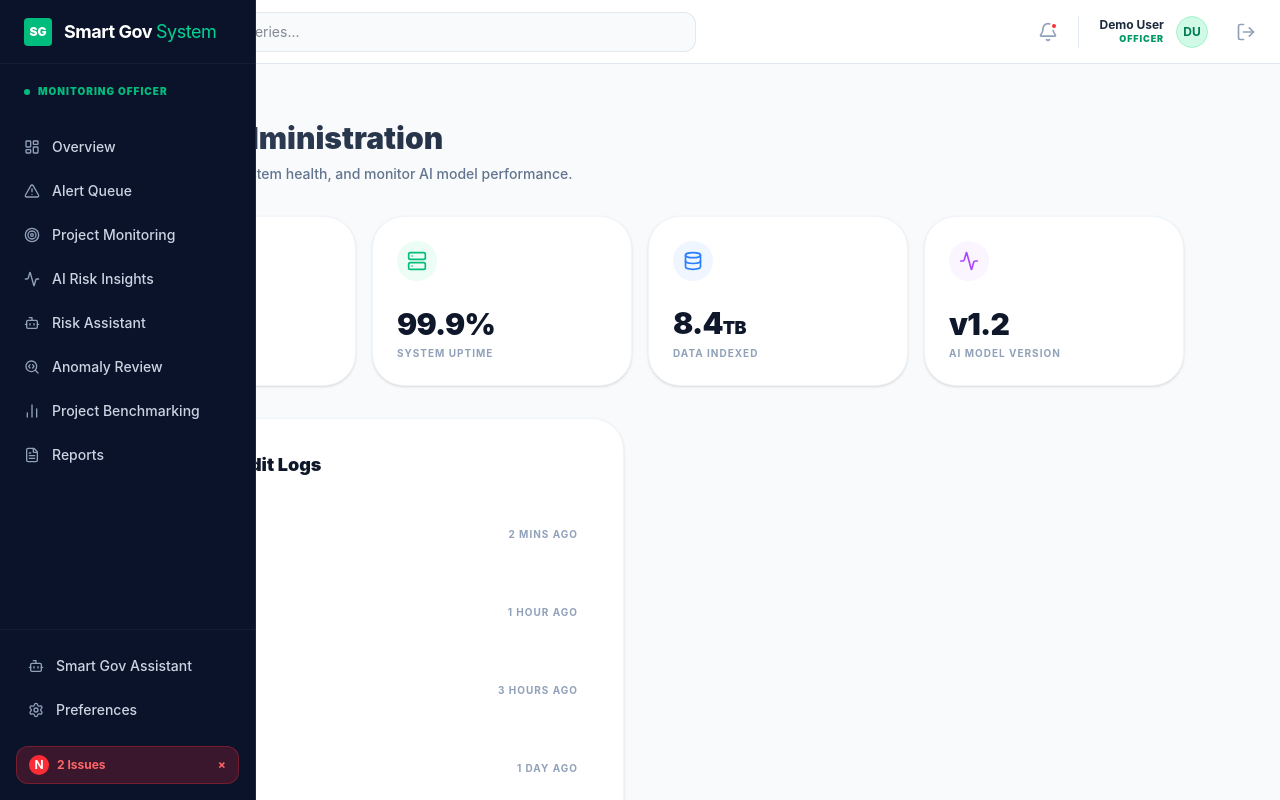
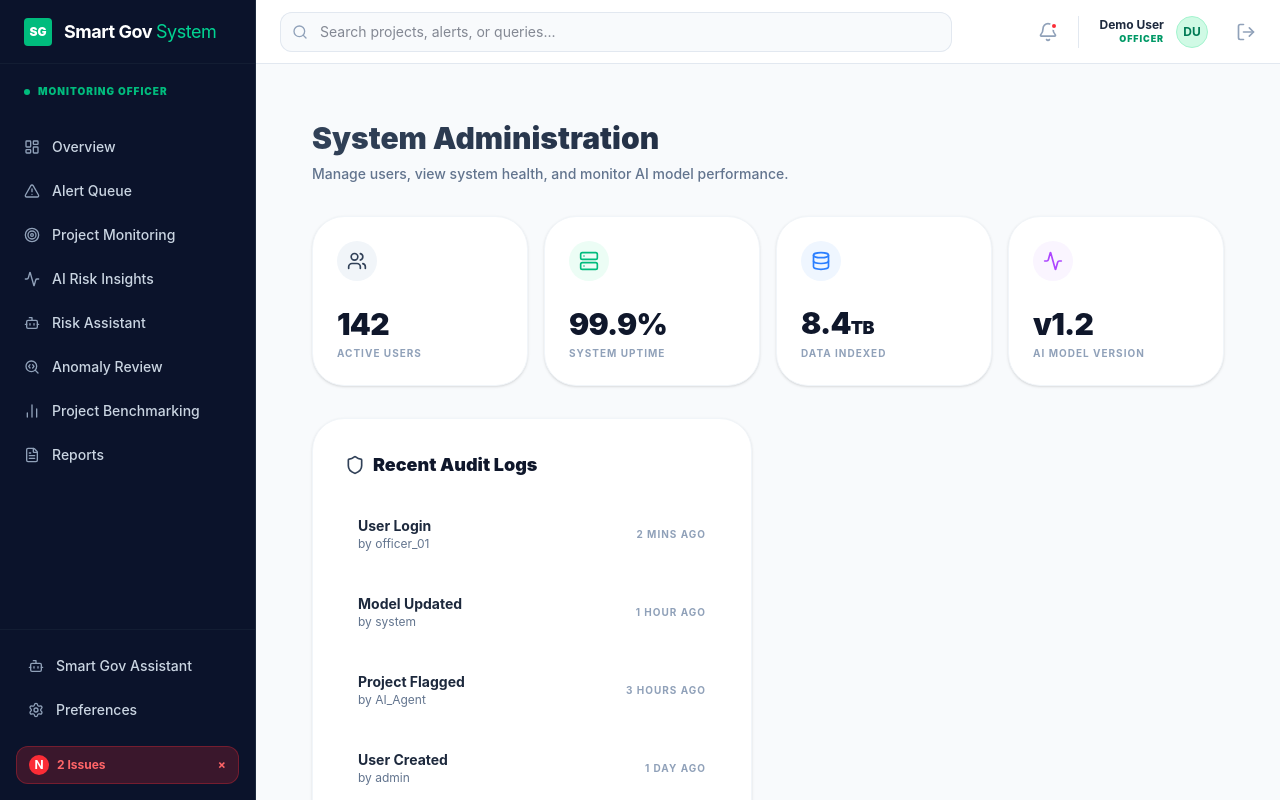
Before and after one commit to anushreepatare18/project-monitoring-system, a Next.js app: page /dashboard/admin in a window 1280 px wide. Built offline with nearby package versions, Linux system fonts and the light colour scheme.

Commit message:
fix: added left padding to main layout to prevent fixed sidebar overlap

```diff
--- a/src/app/dashboard/layout.tsx
+++ b/src/app/dashboard/layout.tsx
@@ -9,7 +9,7 @@ export default function DashboardLayout({
   return (
     <div className="flex h-screen overflow-hidden bg-slate-50 font-sans">
       <Sidebar />
-      <div className="flex flex-1 flex-col overflow-hidden">
+      <div className="flex flex-1 flex-col overflow-hidden pl-64">
         <Header />
         <main className="flex-1 overflow-y-auto bg-slate-50 p-6">
           <div className="mx-auto max-w-7xl">
```
